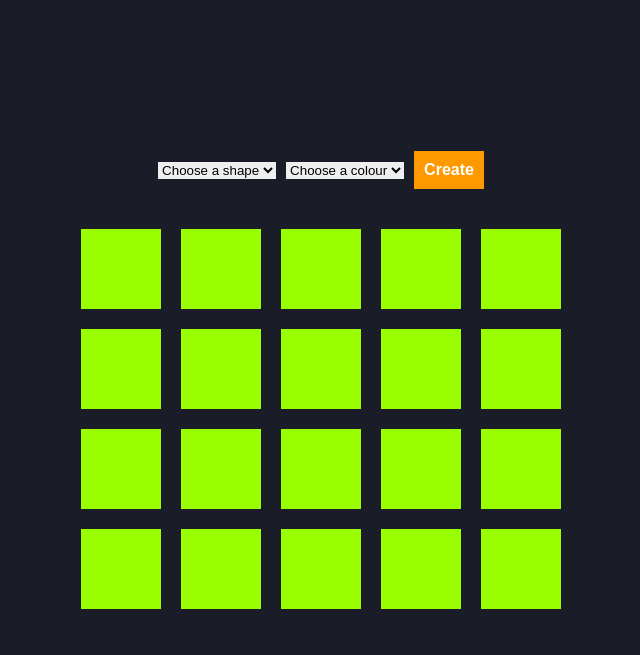
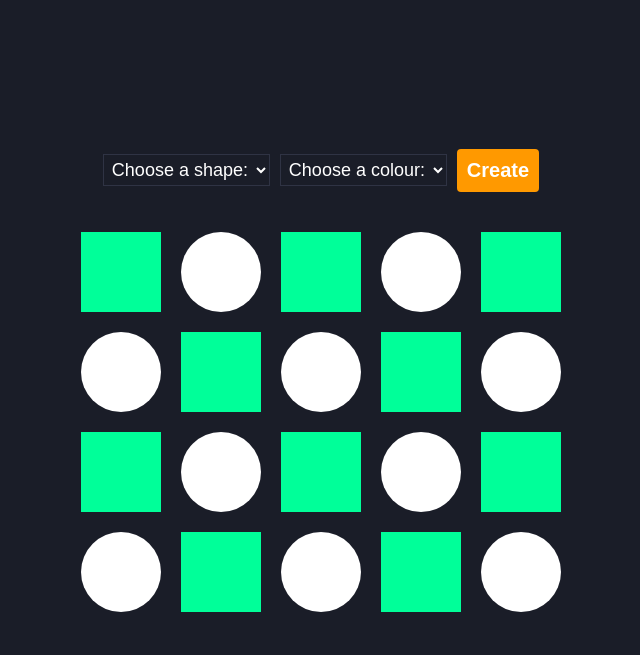
Before and after one commit to EnjaeAntonio/shape-factory, a website: page index.html in a window 1280 px wide. Shown: the whole page, without its empty margins (319-959 px from the left). Drawn offline with Linux system fonts and the light colour scheme.

Commit message:
added shapes

```diff
--- a/assets/style/style.css
+++ b/assets/style/style.css
@@ -42,16 +42,30 @@ main {
     gap: 20px;
 }
 
+select {
+    padding: 4px;
+    font-size: 18px;
+    background-color: var(--app-dark-bg);
+    color: #fff;
+    border: 1px solid #2f3344;
+}
+
 button{
     padding: 10px;
     color: #fff;
-    font-size: 16px;
+    font-size: 20px;
     font-weight: 600;
+    border-radius: 4px;
     background-color: var(--app-orange);
 }
 
 .column {
     height: 80px;
     width: 80px;
-    background-color: var(--app-green);
+    background-color: #0f9;
 }
+
+.circle {
+    background-color: white;
+    border-radius: 50%;
+}
--- a/index.html
+++ b/index.html
@@ -17,13 +17,13 @@
             <section class="select-wrapper">
                 <section class="options">
                     <select class="shape-select">
-                        <option value="">Choose a shape</option>
+                        <option value="">Choose a shape:</option>
                         <option value="Square">Square</option>
                         <option value="Circle">Circle</option>
                     </select>
 
                     <select class="colour-select">
-                        <option value="">Choose a colour</option>
+                        <option value="">Choose a colour:</option>
                         <option value="blue">Blue</option>
                         <option value="green">Green</option>
                         <option value="orange">Orange</option>
@@ -33,26 +33,26 @@
                     <button>Create</button>
                 </section>
                 <section class="row select-box">
-                    <div class="column start"></div>
-                    <div class="column"></div>
-                    <div class="column"></div>
-                    <div class="column"></div>
-                    <div class="column"></div>
-                    <div class="column"></div>
-                    <div class="column"></div>
-                    <div class="column"></div>
-                    <div class="column"></div>
-                    <div class="column"></div>
-                    <div class="column"></div>
-                    <div class="column"></div>
-                    <div class="column"></div>
-                    <div class="column"></div>
-                    <div class="column"></div>
-                    <div class="column"></div>
-                    <div class="column"></div>
-                    <div class="column"></div>
-                    <div class="column"></div>
-                    <div class="column"></div>
+                    <div class="column square"></div>
+                    <div class="column circle"></div>
+                    <div class="column square"></div>
+                    <div class="column circle"></div>
+                    <div class="column square"></div>
+                    <div class="column circle"></div>
+                    <div class="column square"></div>
+                    <div class="column circle"></div>
+                    <div class="column square"></div>
+                    <div class="column circle"></div>
+                    <div class="column square"></div>
+                    <div class="column circle"></div>
+                    <div class="column square"></div>
+                    <div class="column circle"></div>
+                    <div class="column square"></div>
+                    <div class="column circle"></div>
+                    <div class="column square"></div>
+                    <div class="column circle"></div>
+                    <div class="column square"></div>
+                    <div class="column circle"></div>
                 </section>
             </section>
        </main>
```
